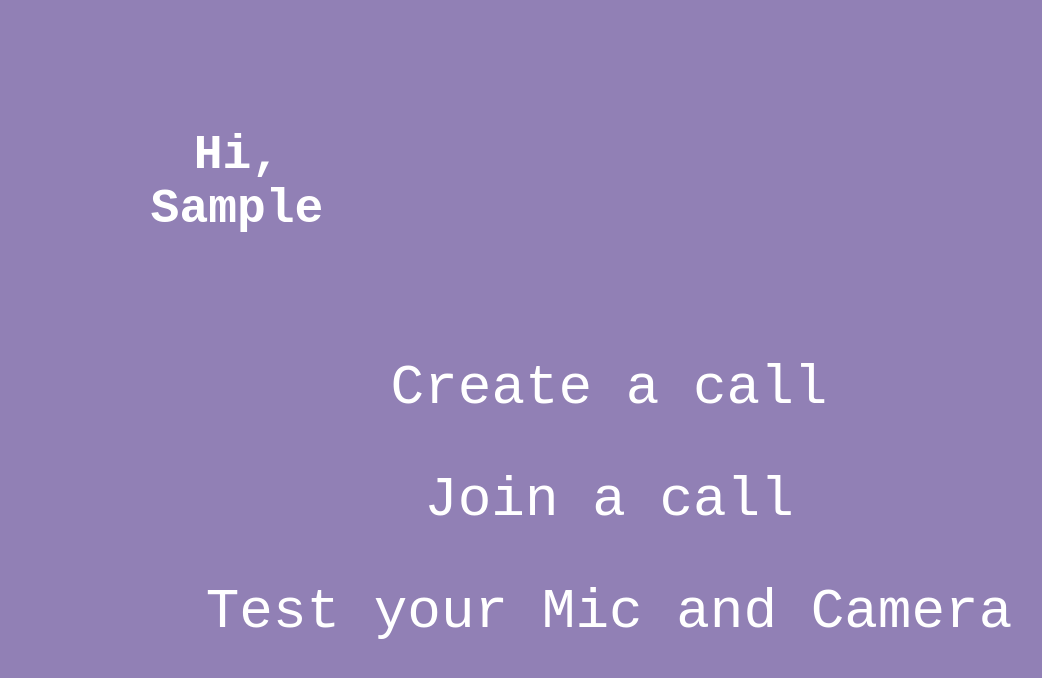
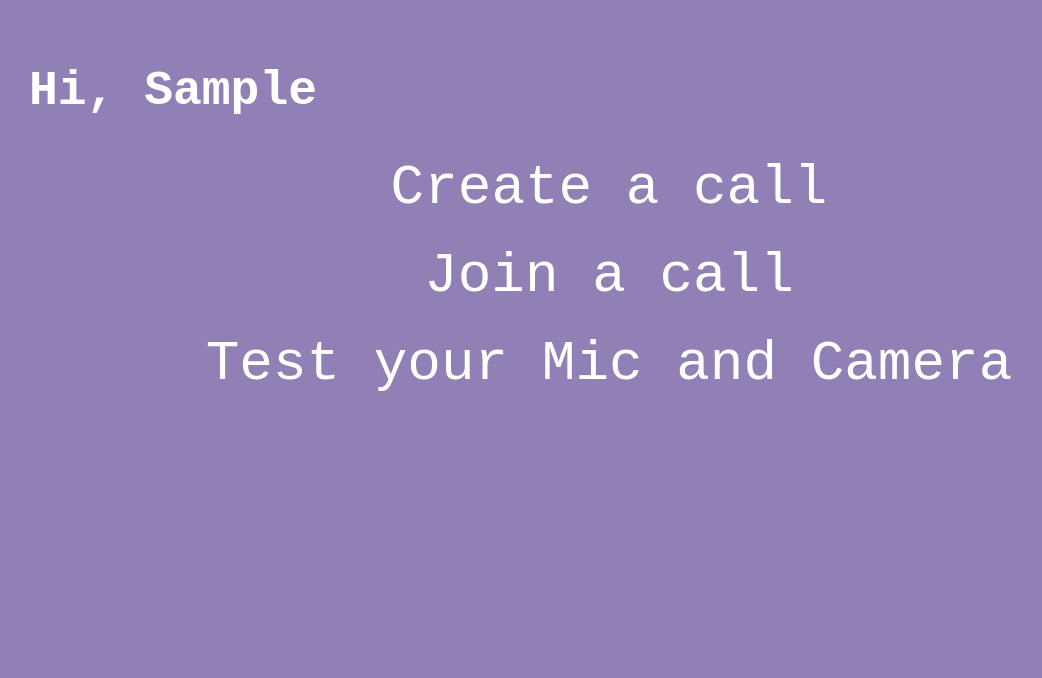
Before and after one commit to jinjialij/v-chat, a React (Create React App) app in the folder v-chat-client/: page / in a window 1280 px wide. Both pictures are taken after typing "Sample" into the empty fields and a click on the button "Start". Shown: the top 678 px of the page, without its empty margins (51-1093 px from the left). Built offline with nearby package versions, Linux system fonts and the light colour scheme; a web font is replaced by a local one.

Commit message:
use react 17

```diff
--- a/v-chat-client/package.json
+++ b/v-chat-client/package.json
@@ -6,8 +6,8 @@
     "@testing-library/jest-dom": "^5.16.4",
     "@testing-library/react": "^13.1.1",
     "@testing-library/user-event": "^13.5.0",
-    "react": "^18.0.0",
-    "react-dom": "^18.0.0",
+    "react": "^17.0.2",
+    "react-dom": "^17.0.2",
     "react-icons": "^4.3.1",
     "react-router-dom": "^5.3.1",
     "react-scripts": "5.0.1",
--- a/v-chat-client/src/App.js
+++ b/v-chat-client/src/App.js
@@ -1,14 +1,15 @@
 import './App.scss';
+import './Components/Header.scss';
+
 import React, { useState } from "react";
+import { Switch, Route, Link } from "react-router-dom";
 
-import Header from './Components/Header';
-import SetUpName from './Pages/SetUpName';
 import Homepage from './Pages/Homepage';
 import NewCall from './Pages/NewCall';
 import JoinCall from './Pages/JoinCall';
 import TestMedia from "./Pages/TestMedia";
 
-import { Switch, Route, Link } from "react-router-dom";
+
 
 const userInfo = {};
 
@@ -18,30 +19,12 @@ function App() {
   const updateName = (username) => {
     setUsername(username);
     userInfo.username = username;
-    console.log("userInfo", userInfo)
-    console.log("username", username)
   }
-  // let body;
-
-  // if (userInfo.username) {
-  //   body = (<div className="homepage-body">
-  //     <Header userInfo={userInfo} />
-  //     <div>
-  //       <ul>
-  //         <li><Link to="/newCall">Create a call</Link></li>
-  //         <li><Link to="/joinCall">Join a call</Link></li>
-  //         <li><Link to="/testMedia">Test your Mic and Camera</Link></li>
-  //       </ul>
-  //     </div>
-  //   </div >);
-  // } else {
-  //   body = (<SetUpName onUpdateName={updateName} />);
-  // }
 
   return (
     <div className="App">
       <Switch>
-        <Route path="/" exact={true}>
+        <Route path="/" exact>
           <Homepage userInfo={userInfo} onUpdateName={updateName} />
         </Route>
         <Route path="/newCall">
--- a/v-chat-client/src/Components/Header.js
+++ b/v-chat-client/src/Components/Header.js
@@ -1,9 +1,21 @@
 import React from "react";
+import { Link } from "react-router-dom";
+
 import './Header.scss';
 
 const Header = (props) => {
-    return (<h1>Hi, {props.userInfo.username
-    }</h1>)
+    return (
+        <>
+            {/* <nav>
+                <ul className="header-ul">
+                    <li className="header-li"><Link className="header-a" to="/newCall">Create a call</Link></li>
+                    <li className="header-li"><Link className="header-a" to="/joinCall">Join a call</Link></li>
+                    <li className="header-li"><Link className="header-a" to="/testMedia">Test your Mic and Camera</Link></li>
+                </ul>
+            </nav> */}
+            <h1 className="header-h1">Hi, {props.userInfo.username}</h1>
+        </>
+    )
 }
 
 export default Header
--- a/v-chat-client/src/Components/Header.scss
+++ b/v-chat-client/src/Components/Header.scss
@@ -1,6 +1,31 @@
-h1 {
+.header-h1 {
   color: white;
   display: inline-block;
-  margin: 10% 70% 5% 15%;
+  margin: 5% 70% 3% 5%;
   font-size: 3rem;
 }
+
+.header-ul {
+  text-decoration: none;
+  list-style: none;
+  color: white;
+  font-size: 1.5rem;
+  display: flex;
+  flex-direction: row;
+}
+
+.header-li {
+  padding-top: 2rem;
+  padding-right: 4rem;
+}
+
+.header-a {
+  text-decoration: none;
+  color: white;
+}
+
+a:active,
+a:hover {
+  color: white;
+  font-weight: bold;
+}
--- a/v-chat-client/src/Pages/Homepage.js
+++ b/v-chat-client/src/Pages/Homepage.js
@@ -12,7 +12,7 @@ const Homepage = (props) => {
 
     if (userInfo.username) {
         body = (<div className="homepage-body">
-            <Header userInfo={props.userInfo} />
+            <Header className userInfo={userInfo} />
             <div>
                 <ul>
                     <li><Link to="/newCall">Create a call</Link></li>
--- a/v-chat-client/src/Pages/Homepage.scss
+++ b/v-chat-client/src/Pages/Homepage.scss
@@ -10,10 +10,11 @@ ul {
   list-style: none;
   color: white;
   font-size: 3.5rem;
+  margin: 0;
 }
 
 li {
-  padding-bottom: 3rem;
+  padding-bottom: 1.5rem;
 }
 
 a {
--- a/v-chat-client/src/index.js
+++ b/v-chat-client/src/index.js
@@ -1,14 +1,16 @@
-import React from 'react';
-import ReactDOM from 'react-dom/client';
+import React from "react";
+import ReactDOM from "react-dom";
 import './index.scss';
 import App from './App';
 import { BrowserRouter } from "react-router-dom";
 
-const root = ReactDOM.createRoot(document.getElementById('root'));
-root.render(
+ReactDOM.render(
   <React.StrictMode>
-    <BrowserRouter><App /></BrowserRouter>
-  </React.StrictMode>
+    <BrowserRouter>
+      <App />
+    </BrowserRouter>
+  </React.StrictMode>,
+  document.getElementById("root")
 );
 
 // If you want to start measuring performance in your app, pass a function
```
Also changed, not shown: 1 other file (tests, documents, lock files or other folders).
